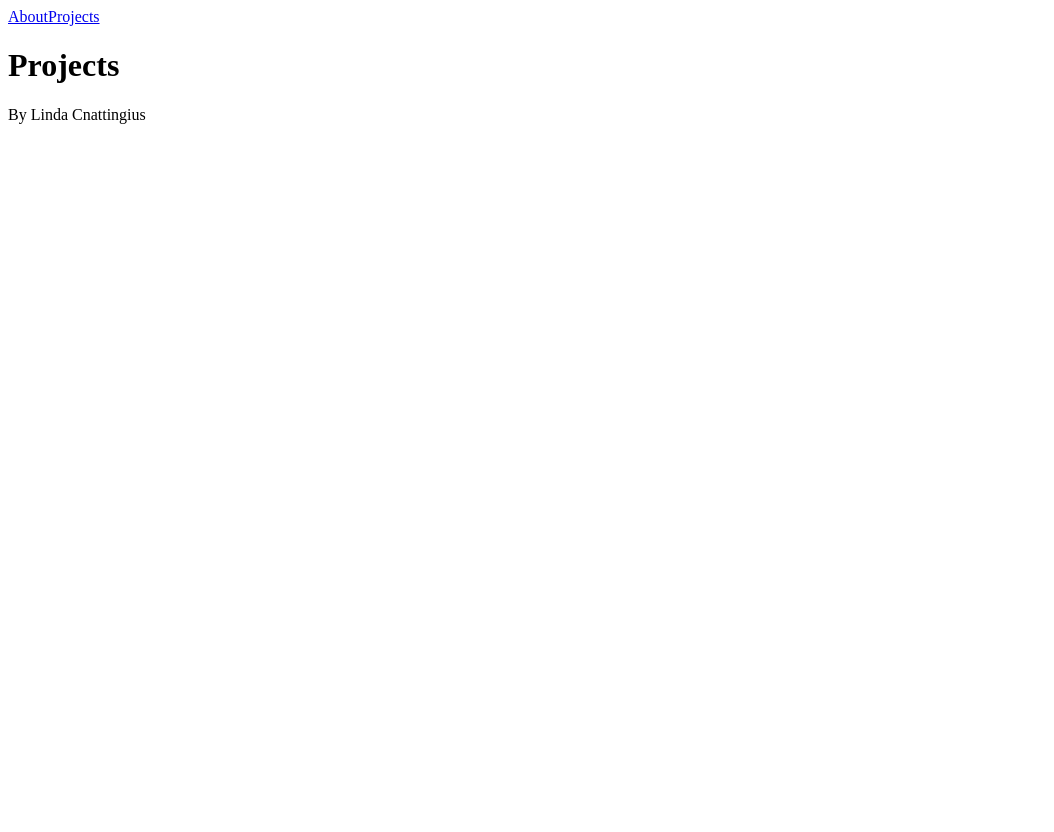
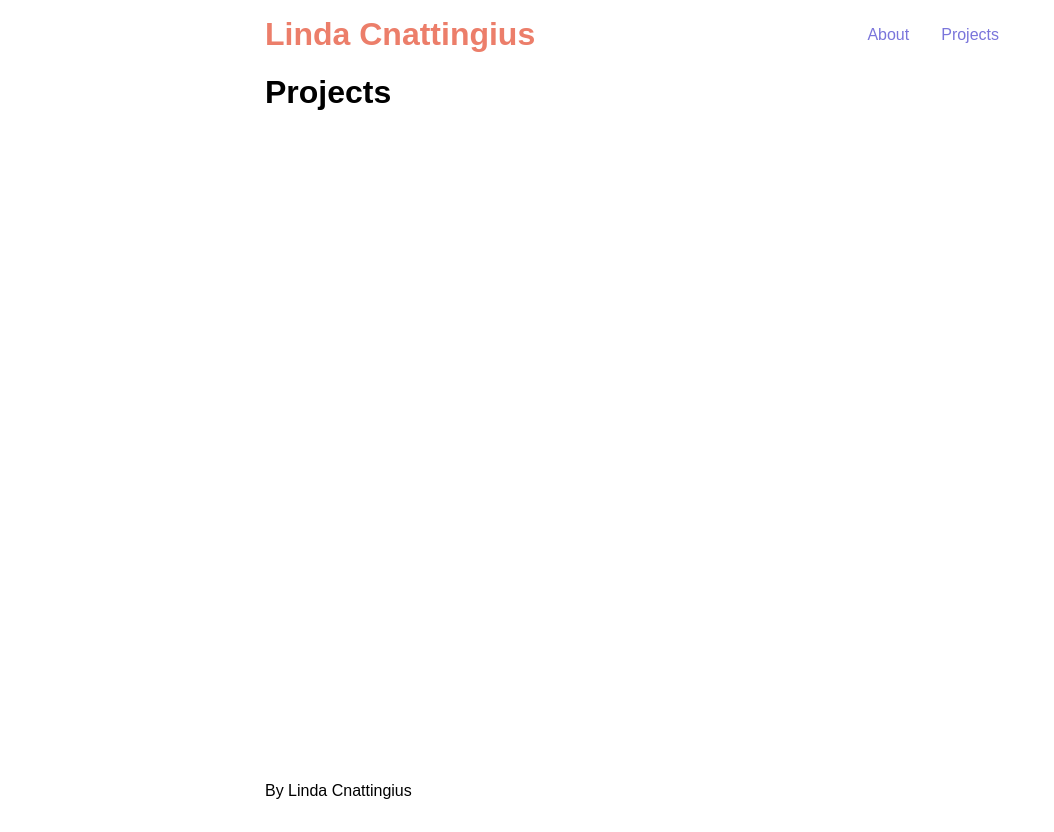
Before and after one commit to lindacnatt/lindacnattingius.se, a Gatsby site: page /projects in a window 1280 px wide. Shown: the whole page, without its empty margins (0-1054 px from the left). Before the commit the page ends 800 px from the top, so only its background shows below. Built offline with nearby package versions, Linux system fonts and the light colour scheme; Gatsby itself is replaced by a stand-in of ours.

Commit message:
add basic styling

```diff
--- a/src/components/header.js
+++ b/src/components/header.js
@@ -1,10 +1,16 @@
 import React from "react"
-import {Link} from 'gatsby'
+import { Link } from 'gatsby'
+
+import headerStyles from './header.module.scss'
+
 const Header = () => {
     return (
-        <div>
-            <Link to="../about">About</Link>
-            <Link to="../projects">Projects</Link>
+        <div className={headerStyles.navbar}>
+            <Link className={headerStyles.name} to="/">Linda Cnattingius</Link>
+            <div>
+                <Link className={headerStyles.link} activeClassName={headerStyles.activeNavItem} to="../about">About</Link>
+                <Link className={headerStyles.link} activeClassName={headerStyles.activeNavItem} to="../projects">Projects</Link>
+            </div>
         </div>
     )
 }
--- /dev/null
+++ b/src/components/header.module.scss
@@ -0,0 +1,28 @@
+.link {
+    color: #7a75db;
+    padding: 1rem;
+    text-decoration: none;
+}
+
+.link:hover{
+    color: #201997;
+
+}
+
+.activeNavItem{
+    background-color: #7a75db;
+    color: #ffffff;
+}
+.navbar{
+    display: flex;
+    justify-content: space-between;
+    align-items: center;
+}
+
+.name{
+    color: #ec7e6a;
+    font-size: 2rem;
+    text-decoration: none;
+    font-family: sans-serif;
+    font-weight: bold;
+}
--- a/src/components/layout.js
+++ b/src/components/layout.js
@@ -1,17 +1,20 @@
 import React from "react"
-import {Link} from 'gatsby'
+import { Link } from 'gatsby'
 
 
 import Header from '../components/header'
 import Footer from '../components/footer'
 import '../styles/index.scss'
+import layoutStyles from './layout.module.scss'
 
 const Layout = (props) => {
     return (
-        <div>
-            <Header/>
-            {props.children}
-            <Footer/>
+        <div className={layoutStyles.container}>
+            <div className={layoutStyles.content}>
+                <Header />
+                {props.children}
+            </div>
+            <Footer />
         </div>
     )
 }
--- /dev/null
+++ b/src/components/layout.module.scss
@@ -0,0 +1,13 @@
+.container{
+    margin: 0 auto;
+    max-width: 750px;
+    padding: 1rem;
+
+    display: flex;
+    flex-direction: column;
+    min-height: 100vh;
+}
+
+.content{
+    flex-grow: 1;
+}
--- a/src/pages/projects.js
+++ b/src/pages/projects.js
@@ -1,15 +1,13 @@
 import React from "react"
 import Footer from '../components/footer'
 import Header from '../components/header'
+import Layout from '../components/layout'
 
 const ProjectsPage = () => {
     return (
-        <div>
-            <Header/>
+        <Layout>
             <h1>Projects</h1>
-            <Footer></Footer>
-
-        </div>
+        </Layout>
     )
 }
 export default ProjectsPage
--- a/src/styles/index.scss
+++ b/src/styles/index.scss
@@ -1,2 +1,13 @@
 $main: #FFACAC;
 $mainFont: sans-serif;
+
+html {
+    font-family: $mainFont;
+    -ms-text-size-adjust: 100%;
+    -webkit-text-size-adjust: 100%;
+  }
+  body {
+    margin: 0;
+    -webkit-font-smoothing: antialiased;
+    -moz-osx-font-smoothing: grayscale;
+  }
```
